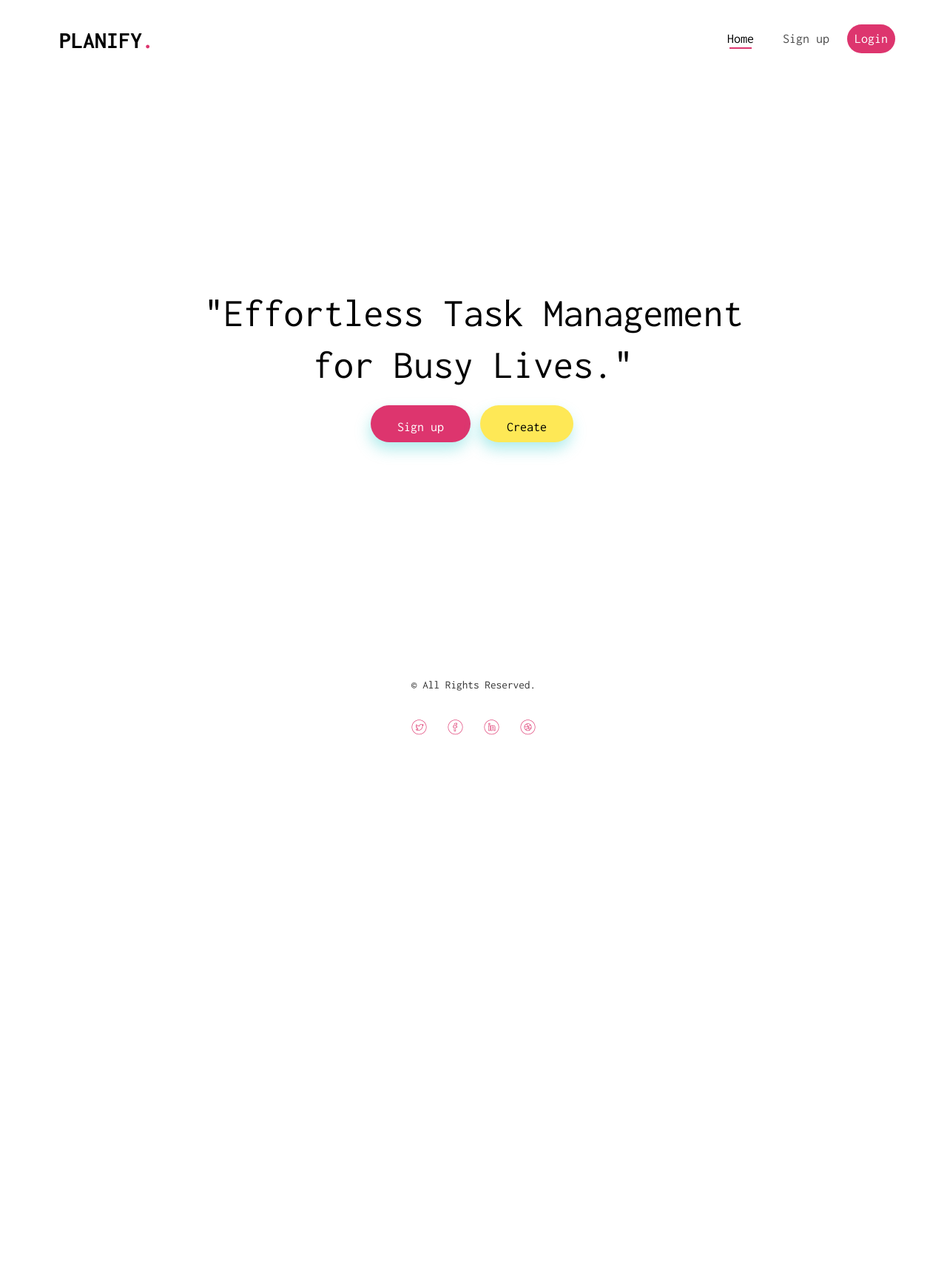
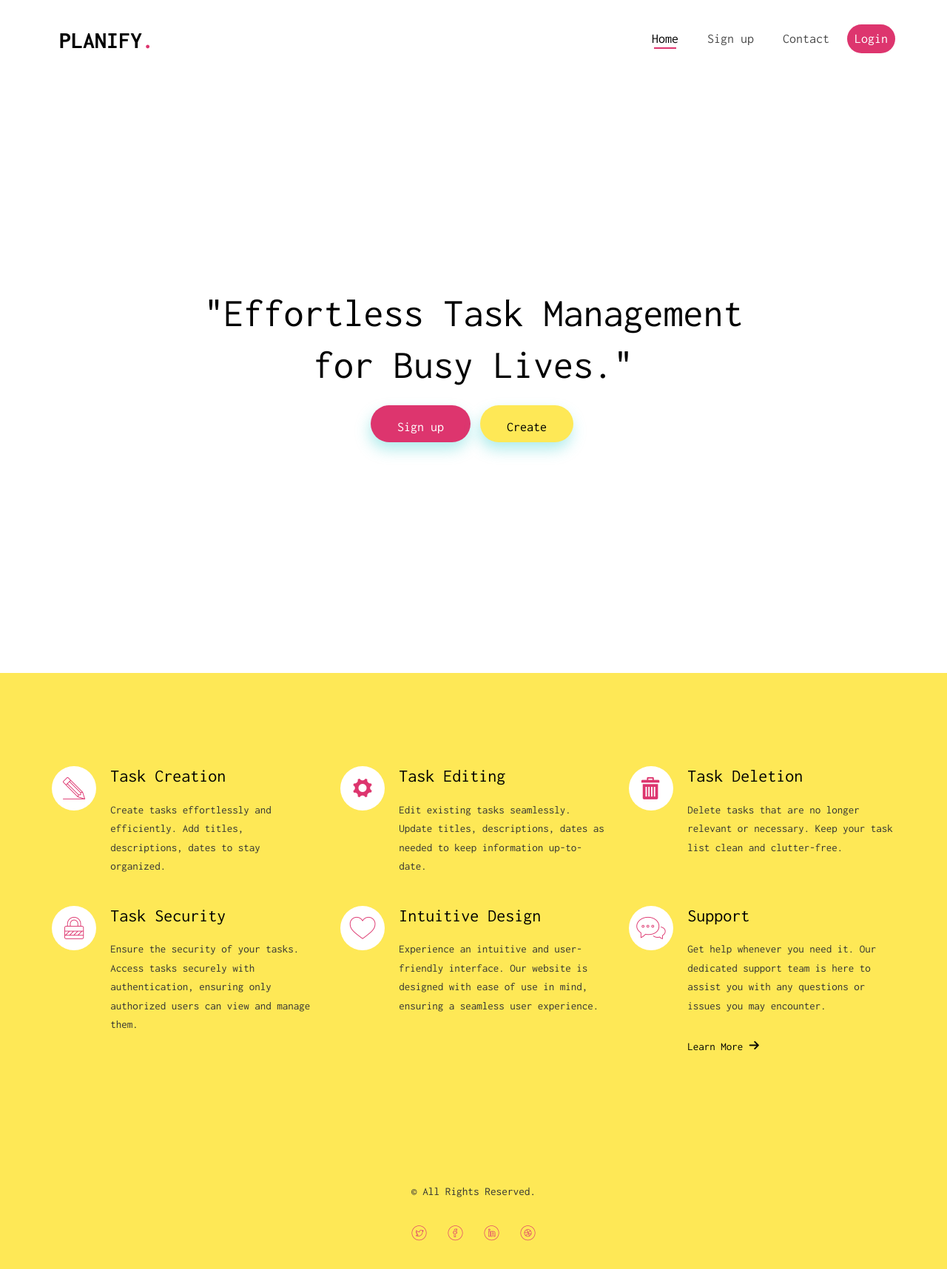
Before and after one commit to ValliReddy/TaskManager, a Flask app: page / in a window 1280 px wide. Shown: the whole page at 74% size. Before the commit the page ends 994 px from the top, so only its background shows below. Run offline with Flask 3, Linux system fonts and the light colour scheme; some libraries are stand-ins or nearby versions; some web fonts are replaced.

Commit message:
improvements in ui

```diff
--- a/main.py
+++ b/main.py
@@ -12,6 +12,10 @@ db.init_app(app)
 def Home():
     session["show_edit"] = False
     return render_template("index.html")
+
+@app.route("/contact",methods=["GET","POST"])
+def Contact():
+    return render_template("contact.html")
 @app.route("/login",methods=["GET","POST"])
 def login():
     if request.method == "POST":
--- a/templates/index.html
+++ b/templates/index.html
@@ -58,6 +58,7 @@
 						<ul>
 							<li class="active"><a href="{{url_for('Home')}}">Home</a></li>
 							<li><a href="{{url_for('signup')}}">Sign up</a></li>
+							<li><a href="{{url_for('Contact')}}">Contact</a></li>
 							<li class="btn-cta"><a href="{{url_for('login')}}"><span>Login</span></a></li>
 						</ul>
 					</div>
@@ -82,8 +83,92 @@
 			</div>
 		</div>
 	</header>
+	<div id="fh5co-features">
+		<div class="container">
+			<div class="services-padding">
+				<div class="row">
+					<div class="col-md-4 animate-box">
+						<div class="feature-left">
+							<span class="icon">
+								<i class="icon-pencil"></i>
+							</span>
+							<div class="feature-copy">
+								<h3>Task Creation</h3>
+								<p>Create tasks effortlessly and efficiently. Add titles, descriptions, dates to stay organized.</p>
+							</div>
+						</div>
+					</div>
 
-			<div class="row copyright">
+					<div class="col-md-4 animate-box">
+						<div class="feature-left">
+							<span class="icon">
+								<i class="icon-cog"></i>
+							</span>
+							<div class="feature-copy">
+								<h3>Task Editing</h3>
+                                <p>Edit existing tasks seamlessly. Update titles, descriptions, dates as needed to keep information up-to-date.</p>
+							</div>
+						</div>
+
+					</div>
+					<div class="col-md-4 animate-box">
+						<div class="feature-left">
+							<span class="icon">
+								<i class="icon-bin"></i>
+							</span>
+							<div class="feature-copy">
+								<h3>Task Deletion</h3>
+                                <p>Delete tasks that are no longer relevant or necessary. Keep your task list clean and clutter-free.</p>
+
+							</div>
+						</div>
+					</div>
+				</div>
+
+
+				<div class="row">
+					<div class="col-md-4 animate-box">
+
+						<div class="feature-left">
+							<span class="icon">
+								<i class="icon-lock"></i>
+							</span>
+							<div class="feature-copy">
+								<h3>Task Security</h3>
+                                <p>Ensure the security of your tasks. Access tasks securely with authentication, ensuring only authorized users can view and manage them.</p>
+							</div>
+						</div>
+
+					</div>
+
+					<div class="col-md-4 animate-box">
+						<div class="feature-left">
+							<span class="icon">
+								<i class="icon-heart"></i>
+							</span>
+							<div class="feature-copy">
+								<h3>Intuitive Design</h3>
+                                <p>Experience an intuitive and user-friendly interface. Our website is designed with ease of use in mind, ensuring a seamless user experience.</p>
+							</div>
+						</div>
+
+					</div>
+					<div class="col-md-4 animate-box">
+						<div class="feature-left">
+							<span class="icon">
+								<i class="icon-chat"></i>
+							</span>
+							<div class="feature-copy">
+								<h3>Support</h3>
+                                <p>Get help whenever you need it. Our dedicated support team is here to assist you with any questions or issues you may encounter.</p>
+								<p><a href="{{url_for('Contact')}}">Learn More <i class="icon-arrow-right22"></i></a></p>
+							</div>
+						</div>
+					</div>
+				</div>
+			</div>
+		</div>
+		<div class="row copyright">
 				<div class="col-md-12 text-center">
 					<p>
 						<small class="block">&copy; All Rights Reserved.</small>
@@ -116,5 +201,7 @@
 	<!-- Main -->
 	<script src="static/js/main.js"></script>
 
+	</div>
+
 	</body>
 </html>
--- a/templates/task.html
+++ b/templates/task.html
@@ -58,6 +58,7 @@
 						<ul>
 							<li><a href="{{url_for('Home')}}">Home</a></li>
 							<li><a href="{{url_for('signup')}}">Sign up</a></li>
+							<li><a href="{{url_for('Contact')}}">Contact</a></li>
 							<li class="btn-cta"><a href="{{url_for('login')}}"><span>Login</span></a></li>
 						</ul>
 					</div>
```
Also changed, not shown: templates/contact.html (added, +150 -0 lines).
